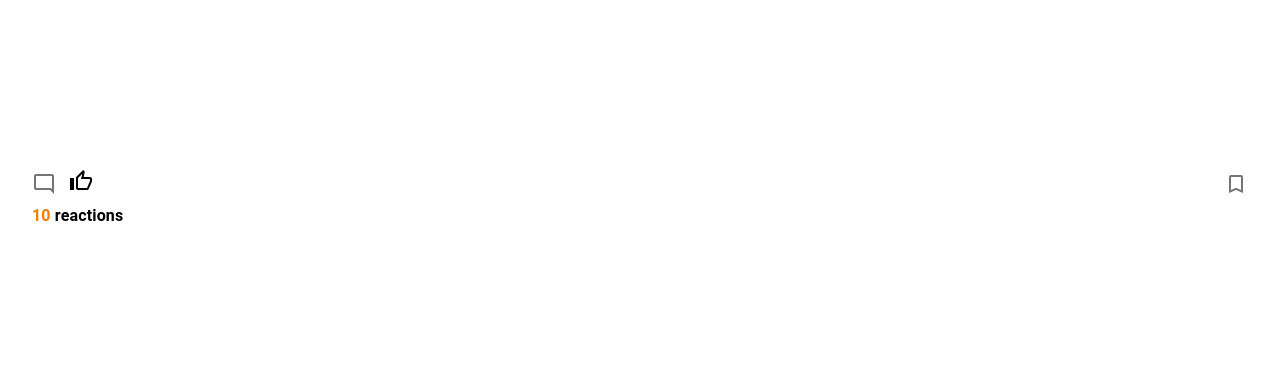
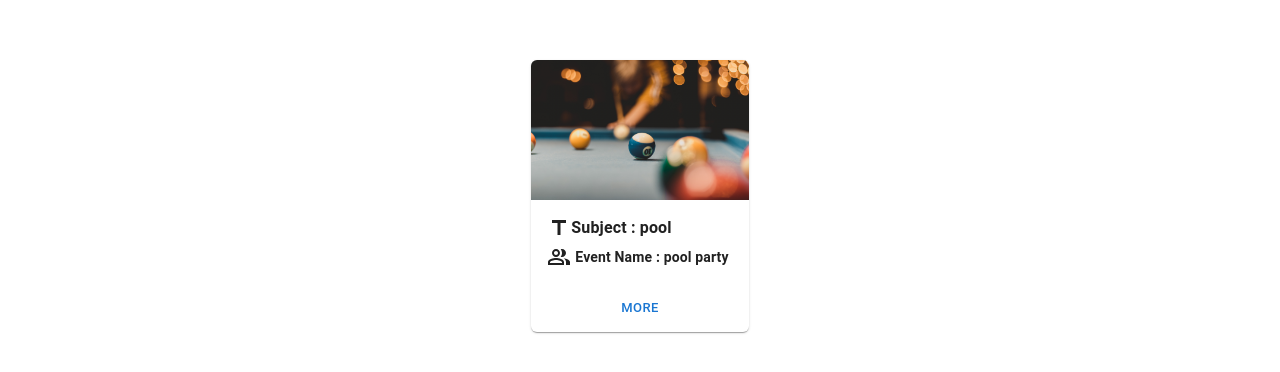
Before and after one commit to behrooz-arabzade/weekend, a Next.js app: page / in a window 1280 px wide. Shown: the part 204-576 px from the top of the page. Built offline with nearby package versions, Linux system fonts and the light colour scheme.

Commit message:
create eventgriditem

```diff
--- /dev/null
+++ b/components/molecules/EventGridItem/EventGridItem.tsx
@@ -0,0 +1,86 @@
+import React, { FC } from 'react';
+import { Card, CardMedia, Typography, CardContent, CardActions, Button, Grid } from "@mui/material";
+
+
+
+//Icon
+import TitleIcon from '@mui/icons-material/Title';
+import PeopleAltOutlinedIcon from '@mui/icons-material/PeopleAltOutlined';
+
+
+//InterFace
+
+interface IEventGrid {
+
+    subject: string;
+    name: string;
+    eventId: number;
+    imageSrc: string;
+    onEventClicked: (eventId: number) => void;
+
+}
+
+
+
+
+const EventGridItem: FC<IEventGrid> = ({
+
+    subject,
+    name,
+    eventId,
+    imageSrc,
+    onEventClicked
+
+}) => {
+    return (
+        <div>
+
+            <Card sx={{ maxWidth: 350 }}>
+                <CardMedia
+                    component="img"
+                    height="140"
+                    image={imageSrc}
+                    alt={name}
+                />
+                <CardContent>
+                    <Grid display="flex">
+                        <TitleIcon></TitleIcon>
+                        <Typography
+                            gutterBottom
+                            component="div"
+                            fontWeight={700}
+                        >
+                            Subject : {subject}
+                        </Typography>
+                    </Grid>
+                    <Grid
+                        display="flex"
+                        alignItems="center"
+                    >
+                        <PeopleAltOutlinedIcon color="inherit"></PeopleAltOutlinedIcon>
+                        <Typography
+                            variant="body2"
+                            mx={1}
+                            fontWeight={700}
+                        >
+                            Event Name : {name}
+                        </Typography>
+                    </Grid>
+                </CardContent>
+                <Grid display="flex" justifyContent="center">
+                    <CardActions>
+                        <Button
+                            size="small"
+                            onClick={() => {
+
+                                onEventClicked(eventId)
+
+                            }}> More </Button>
+                    </CardActions>
+                </Grid>
+            </Card>
+        </div>
+    )
+}
+
+export default EventGridItem;
--- a/pages/index.tsx
+++ b/pages/index.tsx
@@ -13,7 +13,7 @@ import ReactionButton from "components/molecules/ReactionButton/ReactionButton";
 import Like from "components/molecules/ReactionButton/Like";
 import UnLike from "components/molecules/ReactionButton/UnLike";
 import Idea from "components/molecules/ReactionButton/Idea";
-
+import EventGridItem from "components/molecules/EventGridItem/EventGridItem";
 
 
 //Icons
@@ -25,6 +25,7 @@ import styles from "../styles/Home.module.css";
 import { Container } from "@mui/system";
 import { Grid } from "@mui/material";
 
+
 const Home: NextPage = () => {
   return (
     <div className={styles.container}>
@@ -35,14 +36,20 @@ const Home: NextPage = () => {
           justifyContent="center"
           alignItems="center"
         >
-        <FeedPostFooter
-          reactionCount={10}
-          currentReactionId = {3}
-          onSaveClicked={()=>{
-            console.log("post saved")
-          }}
-          onCommentsClicked={()=>{
-            console.log("comment")
+          <EventGridItem
+
+            subject = "pool"
+
+            name="pool party"
+
+            imageSrc = "Images/pool.jpg"
+
+            eventId = {293}
+
+            onEventClicked = {(id) => {
+
+              alert(`go to page id: ${id} `)
+
             }}
 
           />
```
Also changed, not shown: components/molecules/EventGridItem/useStyle.ts (added), public/Images/pool.jpg (added). Lines whose indentation alone changed are shown as unchanged.
